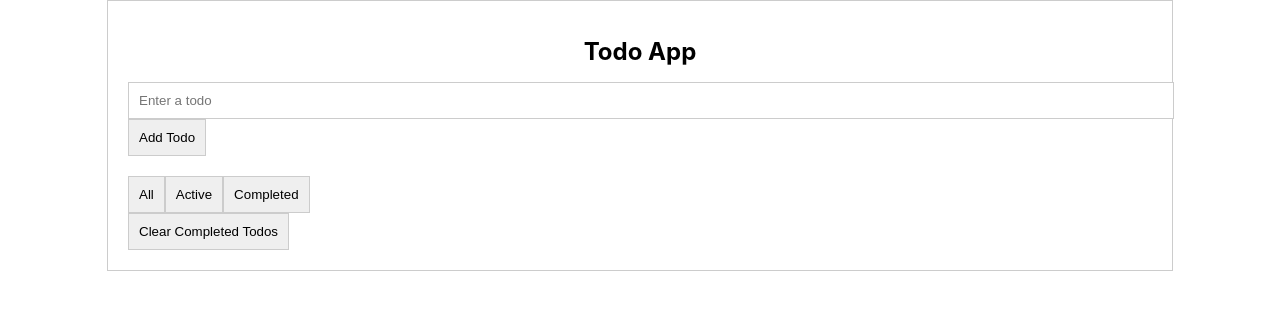
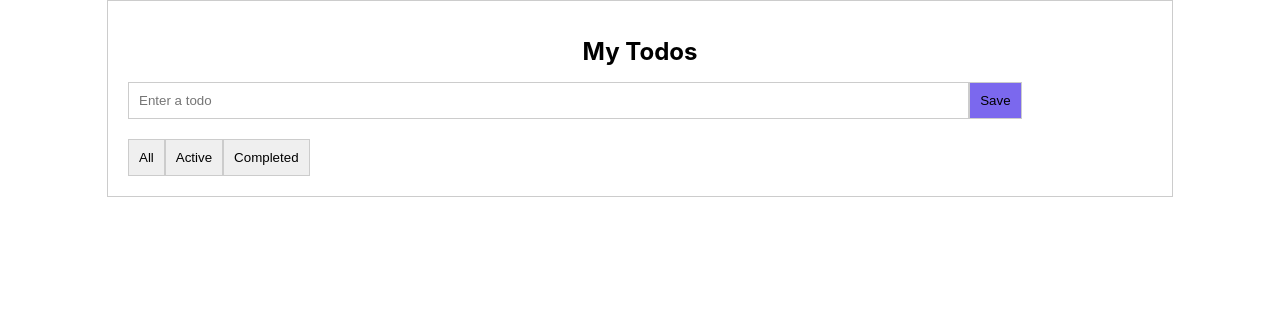
Before and after one commit to faeghehmohammadian/todo-react, a React (Create React App) app: page / in a window 1280 px wide. Shown: the top 310 px of the page. Built offline with nearby package versions, Linux system fonts and the light colour scheme.

Commit message:
Change Style

```diff
--- a/src/App.css
+++ b/src/App.css
@@ -53,9 +53,13 @@
 }
 
 .todo-app input {
-  width: 100%;
+  width: 80%;
   padding: 10px;
   border: 1px solid #ccc;
+}
+.todo-app input[type=checkbox] {
+  width: 15px;
+  height: 15px;
 }
 
 .todo-app button {
@@ -63,20 +67,42 @@
   border: 1px solid #ccc;
   cursor: pointer;
 }
-
+.formClass{
+  display: flex;
+  flex-direction: row;
+}
+.todo-app button[type=submit] {
+  padding: 10px;
+  border: 1px solid #ccc;
+  cursor: pointer;
+  background-color: mediumslateblue;
+}
+.deleteButton{
+  float: right;
+  background-color: rgb(248, 71, 40);
+}
 .todo-app ul {
   list-style: none;
   padding: 0;
   margin: 0;
 }
-
+.todoRowBox{
+  width: 100%;
+  display: flex;
+  flex-direction: row;
+  align-items: center;
+}
+.todoRowText{
+  width: 80%;
+  padding: 10px;
+}
 .todo-app li {
-  padding: 10px;
+  padding: 20px;
   border: 1px solid #ccc;
   margin-bottom: 10px;
 }
 
-.todo-app li.completed {
+.completed {
   text-decoration: line-through;
   color: #ccc;
 }
--- a/src/App.js
+++ b/src/App.js
@@ -25,10 +25,6 @@ const TodoApp = () => {
     setTodos(todos.filter((todo) => todo.id !== id));
   };
 
-  const clearCompletedTodos = () => {
-    setTodos(todos.filter((todo) => !todo.completed));
-  };
-
   const handleFilterChange = (newFilter) => {
     setFilter(newFilter);
   };
@@ -42,9 +38,9 @@ const TodoApp = () => {
 
   return (
     <div className="todo-app">
-      <h1>Todo App</h1>
+      <h1>My Todos</h1>
 
-      <form onSubmit={(e) => {
+      <form className='formClass' onSubmit={(e) => {
         e.preventDefault();
         const text = e.target.elements.todoInput.value;
         if (text) {
@@ -53,7 +49,7 @@ const TodoApp = () => {
         }
       }}>
         <input type="text" placeholder="Enter a todo" id="todoInput" />
-        <button type="submit">Add Todo</button>
+        <button type="submit">Save</button>
       </form>
 
       <div className="filters">
@@ -77,22 +73,23 @@ const TodoApp = () => {
         </button>
       </div>
 
-      <ul>
+
         {filteredTodos.map((todo) => (
-          <li key={todo.id} className={todo.completed ? 'completed' : ''}>
+          <div style={{ width: '100%' }} key={todo.id} className={todo.completed ? 'completed' : ''}>
+            <div className='todoRowBox'>
             <input
               type="checkbox"
               checked={todo.completed}
               onChange={() => toggleTodo(todo.id)}
             />
-            {todo.text}
-            <button onClick={() => removeTodo(todo.id)}>Delete</button>
-          </li>
+            <div className='todoRowText'>{todo.text}</div>
+            <button className='deleteButton' onClick={() => removeTodo(todo.id)}>X</button>
+          </div>
+          </div>
         ))}
-      </ul>
+      </div>
 
-      <button onClick={clearCompletedTodos}>Clear Completed Todos</button>
-    </div>
+
   );
 };
 
```
